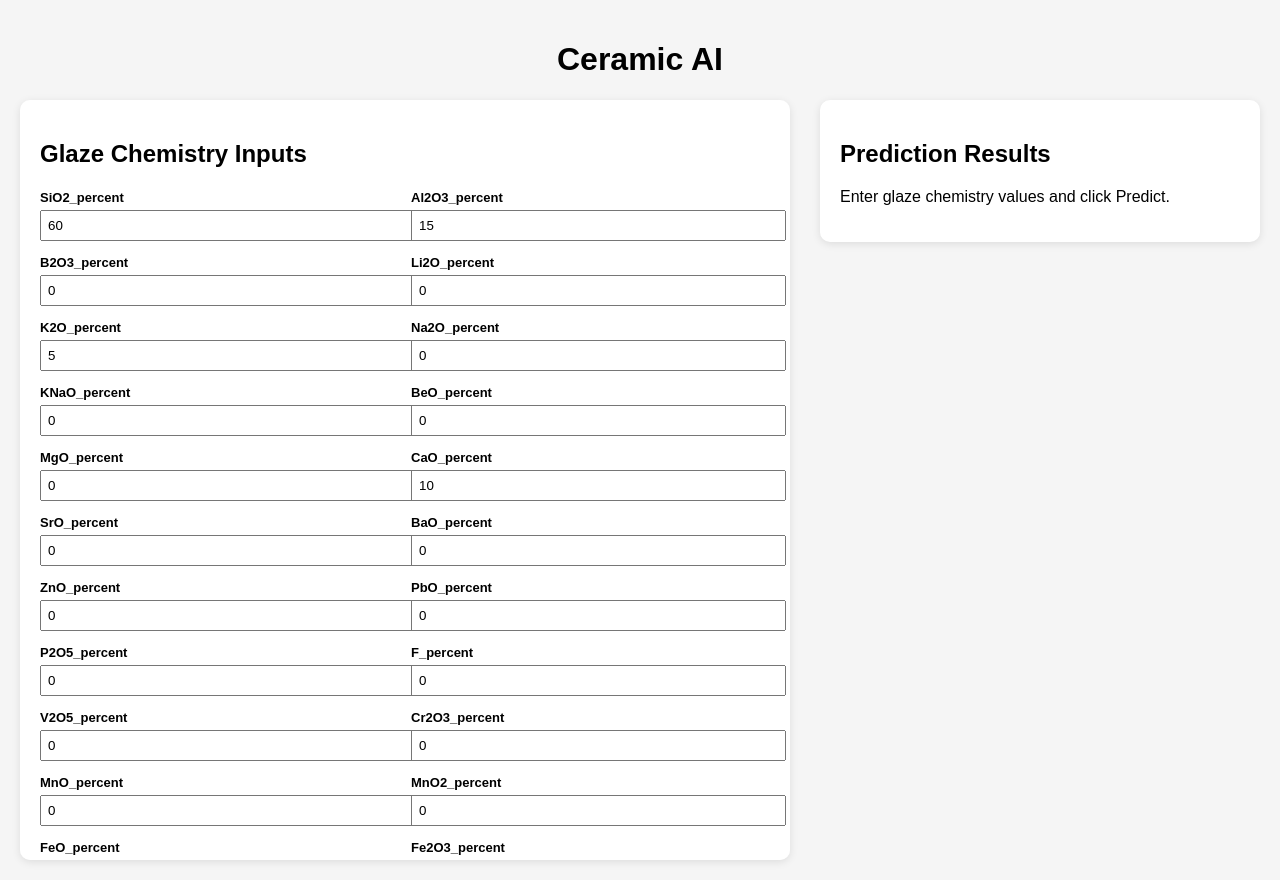
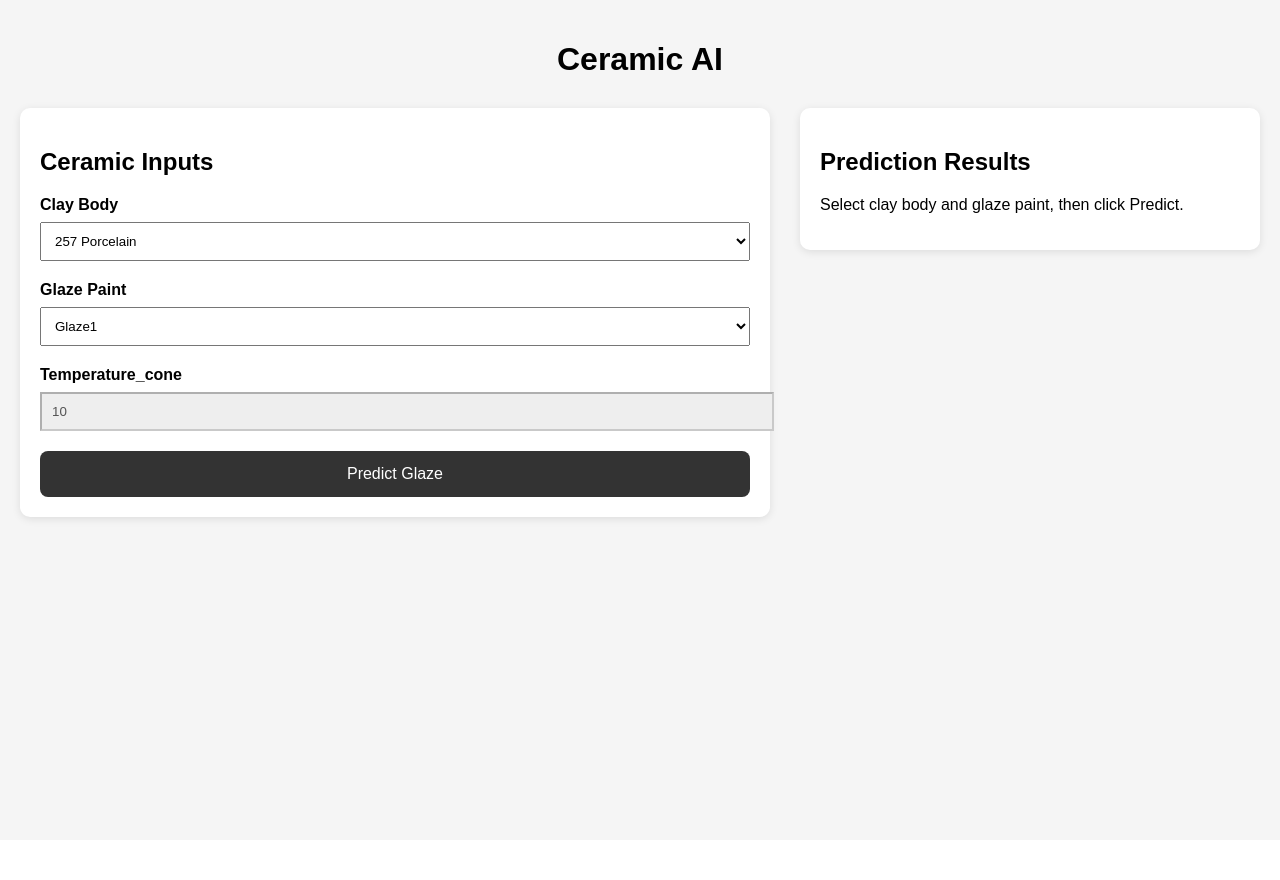
Before and after one commit to ljin7/CeramicML-Glaze, a React (Create React App) app in the folder frontend/: page / in a window 1280 px wide. After the commit the page ends 840 px from the top, so only its background shows below. Built offline with nearby package versions, Linux system fonts and the light colour scheme.

Commit message:
Initial commit for body glaze website

```diff
--- a/frontend/src/App.js
+++ b/frontend/src/App.js
@@ -1,63 +1,35 @@
 import React, { useState } from "react";
 import axios from "axios";
+
 import GlazeBall from "./GlazeBall";
 
 function App() {
 
   // ===================================
-  // FEATURE COLUMNS
+  // FORM DATA
   // ===================================
-  const featureColumns = [
-    'SiO2_percent', 'Al2O3_percent', 'B2O3_percent',
-    'Li2O_percent', 'K2O_percent', 'Na2O_percent',
-    'KNaO_percent', 'BeO_percent', 'MgO_percent',
-    'CaO_percent', 'SrO_percent', 'BaO_percent',
-    'ZnO_percent', 'PbO_percent', 'P2O5_percent',
-    'F_percent', 'V2O5_percent', 'Cr2O3_percent',
-    'MnO_percent', 'MnO2_percent', 'FeO_percent',
-    'Fe2O3_percent', 'CoO_percent', 'NiO_percent',
-    'CuO_percent', 'Cu2O_percent', 'CdO_percent',
-    'TiO2_percent', 'ZrO_percent', 'ZrO2_percent',
-    'SnO2_percent', 'HfO2_percent', 'Nb2O5_percent',
-    'Ta2O5_percent', 'MoO3_percent', 'WO3_percent',
-    'OsO2_percent', 'IrO2_percent', 'PtO2_percent',
-    'Ag2O_percent', 'Au2O3_percent', 'GeO2_percent',
-    'As2O3_percent', 'Sb2O3_percent', 'Bi2O3_percent',
-    'SeO2_percent', 'La2O3_percent', 'CeO2_percent',
-    'PrO2_percent', 'Pr2O3_percent', 'Nd2O3_percent',
-    'U3O8_percent', 'Sm2O3_percent', 'Eu2O3_percent',
-    'Tb2O3_percent', 'Dy2O3_percent', 'Ho2O3_percent',
-    'Er2O3_percent', 'Tm2O3_percent', 'Yb2O3_percent',
-    'Lu2O3_percent', 'target_cone_num'
-  ];
+
+  const [formData, setFormData] = useState({
+    clay_body: "257 Porcelain",
+    glaze_paint: "Glaze1",
+    temperature_cone: 10
+  });
 
   // ===================================
-  // INITIAL DATA
+  // RESULT
   // ===================================
-  const initialData = {};
-
-  featureColumns.forEach(col => {
-    initialData[col] = 0;
-  });
-
-  initialData["SiO2_percent"] = 60;
-  initialData["Al2O3_percent"] = 15;
-  initialData["CaO_percent"] = 10;
-  initialData["K2O_percent"] = 5;
-  initialData["target_cone_num"] = 6;
-
-  const [formData, setFormData] = useState(initialData);
 
   const [result, setResult] = useState(null);
 
   // ===================================
   // HANDLE CHANGES
   // ===================================
+
   const handleChange = (e) => {
 
     setFormData({
       ...formData,
-      [e.target.name]: parseFloat(e.target.value)
+      [e.target.name]: e.target.value
     });
 
   };
@@ -65,6 +37,7 @@ function App() {
   // ===================================
   // PREDICT
   // ===================================
+
   const handleSubmit = async () => {
 
     try {
@@ -90,6 +63,10 @@ function App() {
 
   };
 
+  // ===================================
+  // UI
+  // ===================================
+
   return (
 
     <div
@@ -101,7 +78,12 @@ function App() {
       }}
     >
 
-      <h1 style={{ textAlign: "center" }}>
+      <h1
+        style={{
+          textAlign: "center",
+          marginBottom: "30px"
+        }}
+      >
         Ceramic AI
       </h1>
 
@@ -114,91 +96,133 @@ function App() {
       >
 
         {/* ===================================
-            LEFT SIDE INPUTS
+            LEFT PANEL
         =================================== */}
+
         <div
           style={{
             flex: 1,
             backgroundColor: "white",
             padding: "20px",
             borderRadius: "10px",
-            boxShadow: "0px 2px 8px rgba(0,0,0,0.1)",
-            maxHeight: "90vh",
-            overflowY: "scroll"
+            boxShadow: "0px 2px 8px rgba(0,0,0,0.1)"
           }}
         >
 
-          <h2>Glaze Chemistry Inputs</h2>
+          <h2>Ceramic Inputs</h2>
 
-          <div
+          {/* Clay Body */}
+
+          <div style={{ marginBottom: "20px" }}>
+
+            <label>
+              <b>Clay Body</b>
+            </label>
+
+            <select
+              name="clay_body"
+              value={formData.clay_body}
+              onChange={handleChange}
               style={{
-              display: "grid",
-              gridTemplateColumns: "repeat(2, 1fr)",
-              gap: "12px"
+                width: "100%",
+                padding: "10px",
+                marginTop: "8px"
               }}
             >
 
-            {featureColumns.map((col) => (
+              <option>257 Porcelain</option>
 
-              <div key={col}>
+              <option>Okee Medium</option>
 
-                <label
+              <option>Dark Star</option>
+
+            </select>
+
+          </div>
+
+          {/* Glaze Paint */}
+
+          <div style={{ marginBottom: "20px" }}>
+
+            <label>
+              <b>Glaze Paint</b>
+            </label>
+
+            <select
+              name="glaze_paint"
+              value={formData.glaze_paint}
+              onChange={handleChange}
               style={{
-                    fontSize: "13px",
-                    fontWeight: "bold"
+                width: "100%",
+                padding: "10px",
+                marginTop: "8px"
               }}
             >
-                  {col}
+
+              <option>Glaze1</option>
+
+              <option>Glaze7</option>
+
+              <option>Glaze12</option>
+
+              <option>Glaze13</option>
+
+              <option>Glaze19</option>
+
+            </select>
+
+          </div>
+
+          {/* Temperature */}
+
+          <div style={{ marginBottom: "20px" }}>
+
+            <label>
+              <b>Temperature_cone </b>
             </label>
-
-                <br />
 
             <input
               type="number"
-                  step="0.1"
-                  min={col === "target_cone_num" ? -22 : 0}
-                  max={col === "target_cone_num" ? 15 : 100}
-                  name={col}
-                  value={formData[col]}
-                  onChange={handleChange}
+              name="temperature_cone"
+              value={10}
+              disabled={true}
               style={{
                 width: "100%",
-                    padding: "6px",
-                    marginTop: "4px"
+                padding: "10px",
+                marginTop: "8px",
+                backgroundColor: "#eeeeee"
               }}
             />
 
           </div>
 
-            ))}
-
-          </div>
+          {/* Predict Button */}
 
           <button
             onClick={handleSubmit}
             style={{
-              marginTop: "20px",
               width: "100%",
-              padding: "12px",
+              padding: "14px",
               fontSize: "16px",
               backgroundColor: "#333",
               color: "white",
               border: "none",
-              borderRadius: "6px",
+              borderRadius: "8px",
               cursor: "pointer"
             }}
           >
-            Predict
+            Predict Glaze
           </button>
 
         </div>
 
         {/* ===================================
-            RIGHT SIDE OUTPUTS
+            RIGHT PANEL
         =================================== */}
+
         <div
           style={{
-            width: "400px",
+            width: "420px",
             backgroundColor: "white",
             padding: "20px",
             borderRadius: "10px",
@@ -211,9 +235,12 @@ function App() {
           <h2>Prediction Results</h2>
 
           {!result && (
+
             <p>
-              Enter glaze chemistry values and click Predict.
+              Select clay body and glaze paint,
+              then click Predict.
             </p>
+
           )}
 
           {result && (
@@ -238,6 +265,8 @@ function App() {
                 {result.transparency_type}
               </p>
 
+              {/* 3D PREVIEW */}
+
               <h3>3D Glaze Preview</h3>
 
               <div
@@ -252,7 +281,9 @@ function App() {
 
                 <GlazeBall
                   surface_type={result.surface_type}
-                  transparency_type={result.transparency_type}
+                  transparency_type={
+                    result.transparency_type
+                  }
 
                   rgb_r={result.rgb.r}
                   rgb_g={result.rgb.g}
@@ -261,16 +292,25 @@ function App() {
 
               </div>
 
+              {/* RGB */}
+
               <p style={{ marginTop: "15px" }}>
+
                 <b>RGB:</b>
+
                 {" "}
+
                 {result.rgb.r},
+
                 {" "}
+
                 {result.rgb.g},
+
                 {" "}
+
                 {result.rgb.b}
+
               </p>
-
 
             </div>
 
```
Also changed, not shown: 1 other file (tests, documents, lock files or other folders). Lines whose indentation alone changed are shown as unchanged.
